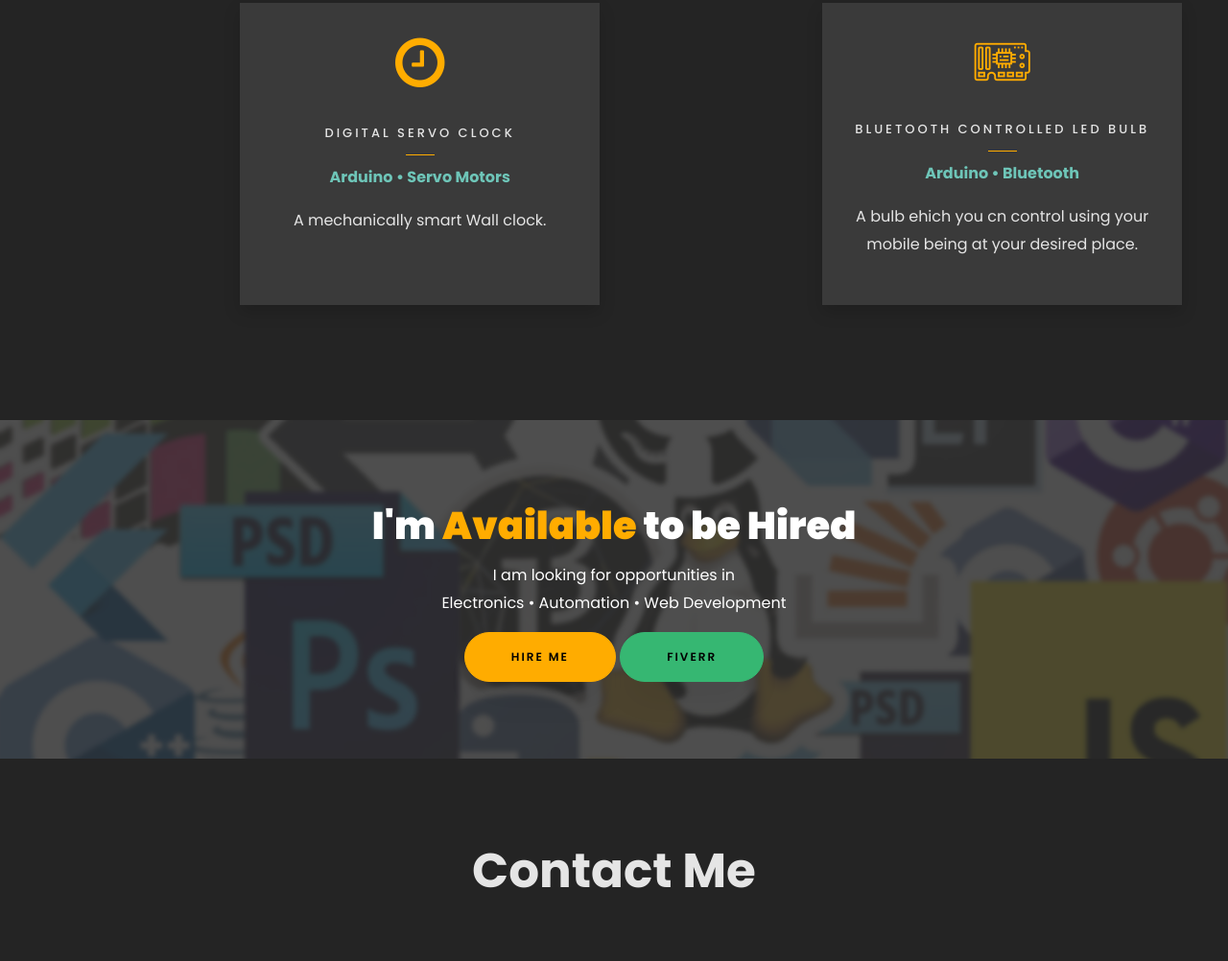
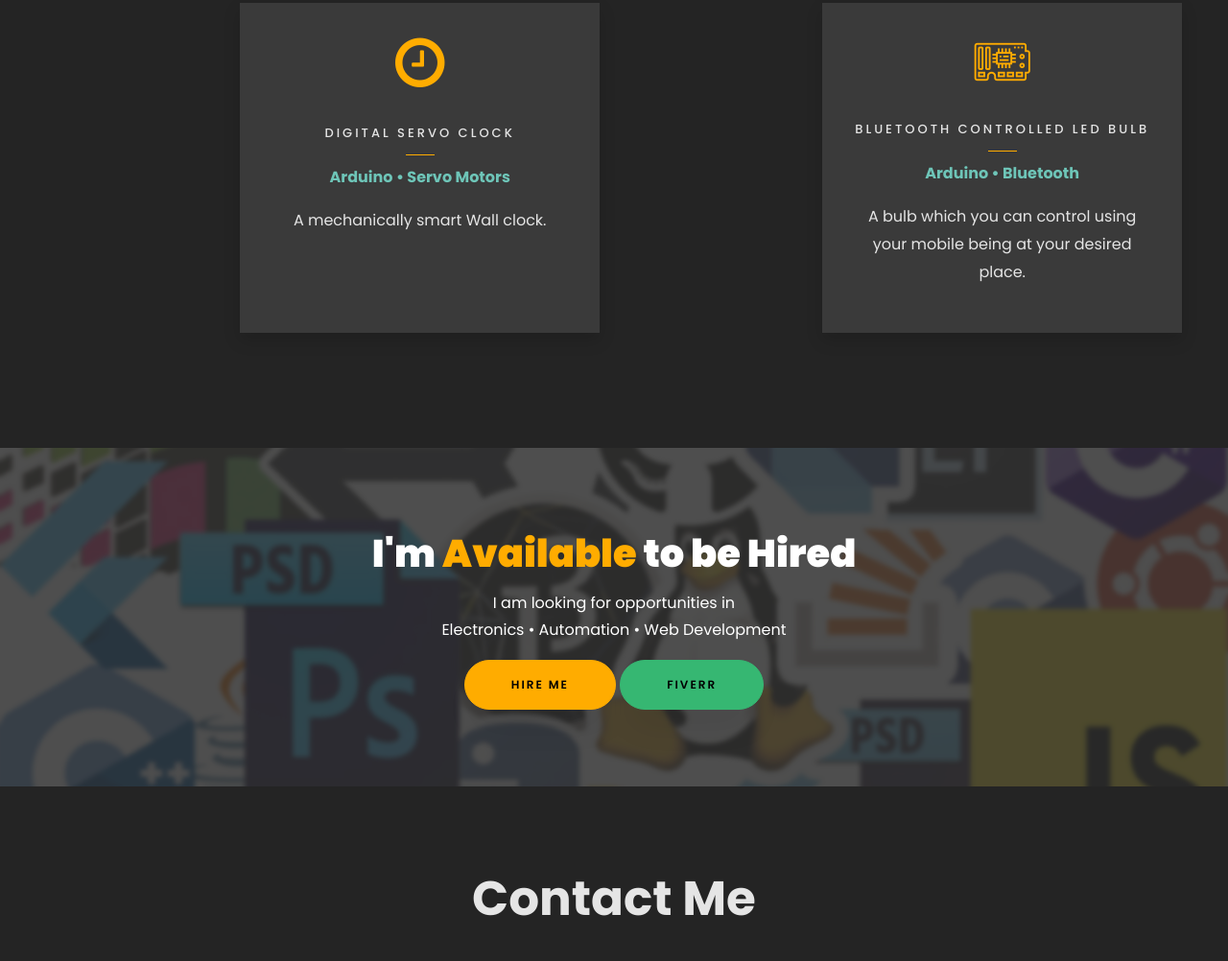
Before and after one commit to mukesh-code-ops/aadarsh-af.github.io, a plain HTML site: page index.html in a window 1280 px wide. Shown: the part 4085-5087 px from the top of the page at 96% size. Drawn offline with Linux system fonts and the light colour scheme; files whose address does not match are found by name.

Commit message:
yes
corrected some spellings

```diff
--- a/index.html
+++ b/index.html
@@ -321,7 +321,7 @@
                         <div class="desc">
                             <h3 class="mb-4">Bluetooth Controlled LED Bulb</h3>
                             <p><strong>Arduino • Bluetooth</strong></p>
-                            <p>A bulb ehich you cn control using your mobile being at your desired place.</p>
+                            <p>A bulb which you can control using your mobile being at your desired place.</p>
                         </div>
                     </a>
                 </div>
```
